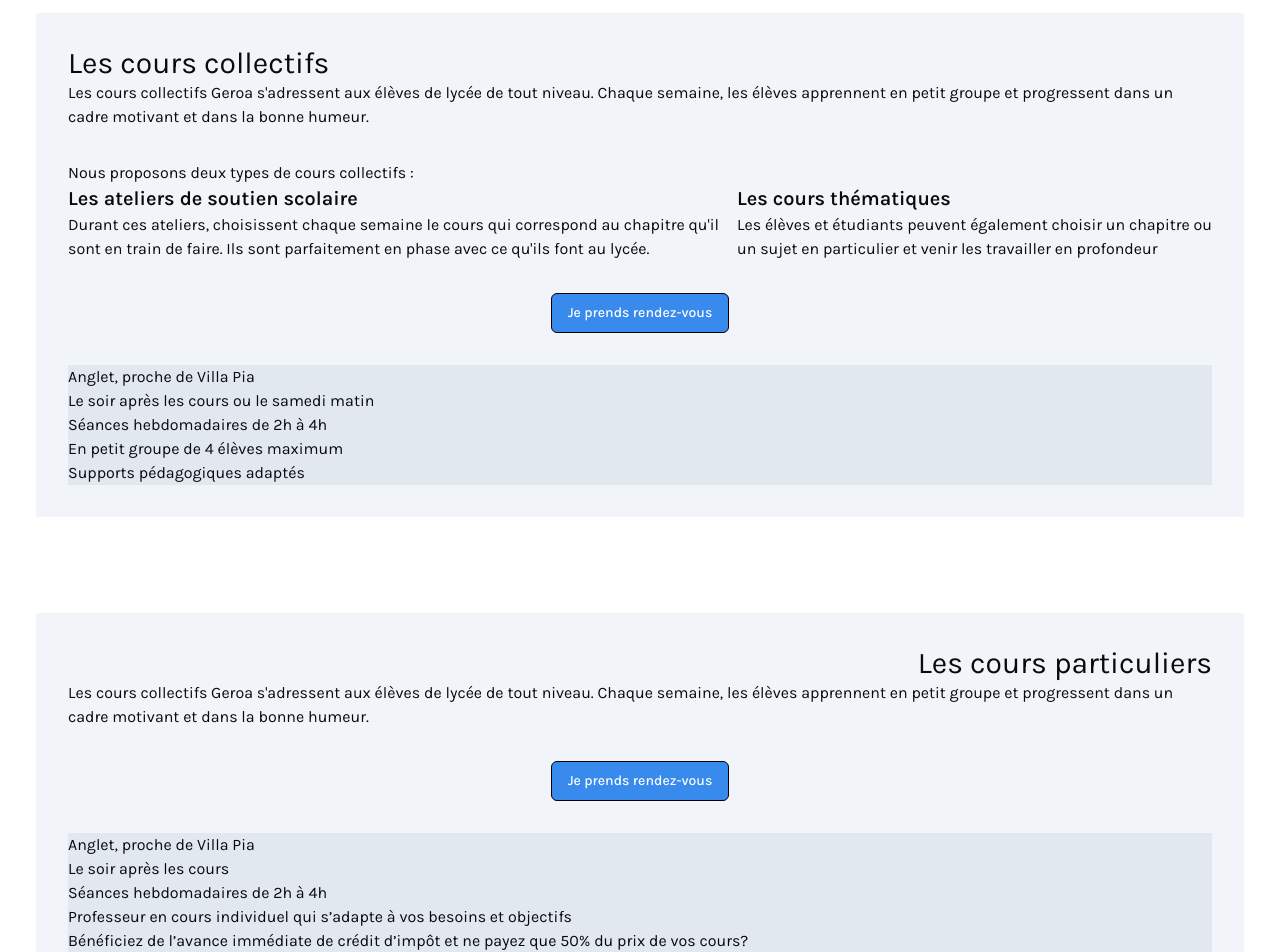
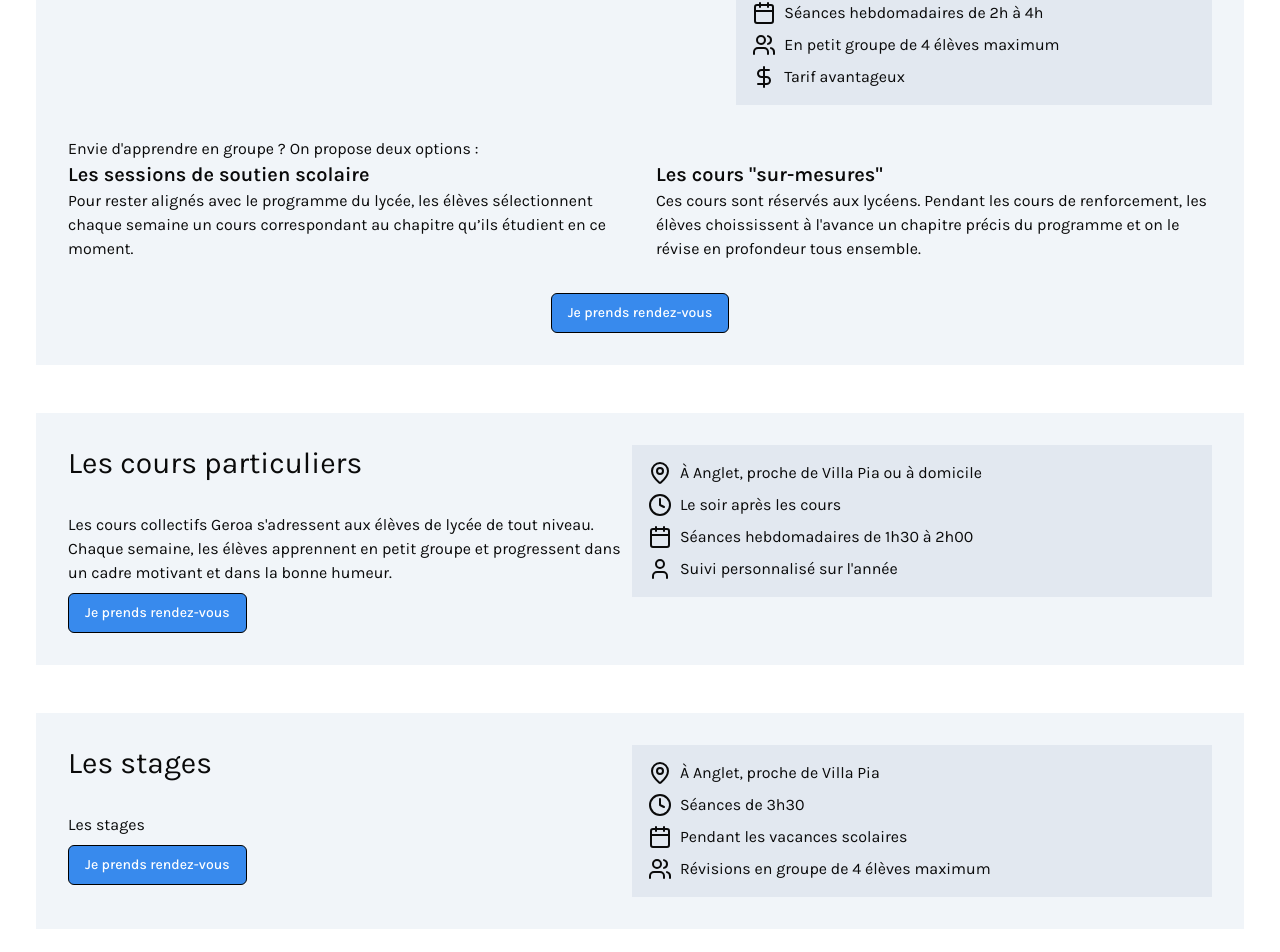
Before and after one commit to clemencefrz/cours-geroa, a Next.js app: page /nos-cours in a window 1280 px wide. Shown: the part 459-1411 px from the top of the page. Built offline with nearby package versions, Linux system fonts and the light colour scheme.

Commit message:
improve about

```diff
--- a/app/layout.tsx
+++ b/app/layout.tsx
@@ -1,4 +1,3 @@
-import type { Metadata } from "next";
 import { Karla } from "next/font/google";
 import "./globals.css";
 import Header from "./components/Header";
@@ -8,11 +7,6 @@ import { Button } from "@/components/ui/button";
 import Link from "next/link";
 
 const font = Karla({ subsets: ["latin"] });
-
-export const metadata: Metadata = {
-  title: "Create Next App",
-  description: "Generated by create next app",
-};
 
 export default function RootLayout({
   children,
--- a/app/nos-cours/components/NosCours.tsx
+++ b/app/nos-cours/components/NosCours.tsx
@@ -1,91 +1,120 @@
 import { Button } from "@/components/ui/button";
+import { Calendar, Clock, DollarSign, MapPin, User, Users } from "lucide-react";
 import Link from "next/link";
 
 const NosCours = () => {
   return (
-    <div className="flex flex-col items-center w-full gap-24">
-      <h1 className="p-24">Nos cours</h1>
-      <div id={"cours-collectifs"} className="p-8 bg-slate-100 w-full">
-        {/* Titre */}
+    <div className="flex flex-col items-center w-full gap-12">
+      <h1 className="p-8">Nos cours</h1>
+      <div
+        id={"cours-collectifs"}
+        className=" bg-slate-100 w-full gap-4 flex flex-col p-8"
+      >
         <h2>Les cours collectifs</h2>
         <div className="flex flex-col gap-8">
-          {/* Description générale */}
-          <p>
-            {`Les cours collectifs Geroa s'adressent aux élèves de lycée de tout niveau. Chaque semaine, les élèves apprennent en petit groupe et progressent dans un cadre motivant et dans la bonne humeur.`}
+          <div className="flex flex-row gap-8">
+            <p className="text-justify">
+              {`Chez Geroa, nos cours collectifs sont faits pour tous les lycéens et étudiants, peu importe leur niveau. Chaque semaine, les élèves travaillent en petit groupe, progressent à leur rythme, tout ça dans une bonne ambiance !`}
             </p>
+            <div className="bg-slate-200 w-full p-4 gap-2 flex flex-col">
+              <p className="flex flex-row">
+                <MapPin className="mr-2" /> À Anglet, proche de Villa Pia
+              </p>
+              <p className="flex flex-row">
+                <Clock className="mr-2" /> Le mercredi soir ou le samedi matin
+              </p>
+              <p className="flex flex-row">
+                <Calendar className="mr-2" /> Séances hebdomadaires de 2h à 4h
+              </p>
+              <p className="flex flex-row">
+                <Users className="mr-2" /> En petit groupe de 4 élèves maximum
+              </p>
+              <p className="flex flex-row">
+                <DollarSign className="mr-2" /> Tarif avantageux
+              </p>
+            </div>
+          </div>
           <div>
-            <p> {`Nous proposons deux types de cours collectifs :`}</p>
-            <div className="flex flex-row gap-4">
+            <p>{`Envie d'apprendre en groupe ? On propose deux options :`}</p>
+            <div className="grid grid-cols-2 gap-8">
               <div>
                 <h3 className="font-semibold text-xl">
-                  Les ateliers de soutien scolaire
+                  Les sessions de soutien scolaire
                 </h3>
-                <p>{`Durant ces ateliers, choisissent chaque semaine le cours qui correspond au chapitre qu'il sont en train de faire. Ils sont parfaitement en phase avec ce qu'ils font au lycée. `}</p>
+                <p>{`Pour rester alignés avec le programme du lycée, les élèves sélectionnent chaque semaine un cours correspondant au chapitre qu’ils étudient en ce moment.`}</p>
               </div>
               <div>
-                <h3 className="font-semibold text-xl">Les cours thématiques</h3>
-                <p>{`Les élèves et étudiants peuvent également choisir un chapitre ou un sujet en particulier et venir les travailler en profondeur`}</p>
+                <h3 className="font-semibold text-xl">
+                  {`Les cours "sur-mesures"`}
+                </h3>
+                <p>
+                  {`Ces cours sont réservés aux lycéens. Pendant les cours de renforcement, les élèves choississent à l'avance un chapitre précis du programme et on le révise en profondeur tous ensemble.`}
+                </p>
               </div>
             </div>
           </div>
           <Button asChild className="self-center">
             <Link href="/contact">Je prends rendez-vous</Link>
           </Button>
-          {/* Les points clefs */}
-          <div className="bg-slate-200">
-            <p>Anglet, proche de Villa Pia</p>
-            <p>Le soir après les cours ou le samedi matin</p>
-            <p>Séances hebdomadaires de 2h à 4h</p>
-            <p>En petit groupe de 4 élèves maximum </p>
-            <p> Supports pédagogiques adaptés</p>
         </div>
       </div>
-      </div>
+      {/* Les cours particuliers */}
       <div
         id={"cours-particuliers"}
-        className="p-8 bg-slate-100 w-full flex flex-col items-end"
+        className="p-8 bg-slate-100 w-full flex flex-row"
       >
+        <div className="w-full flex flex-col gap-8 ">
           <h2>Les cours particuliers</h2>
-        <div className="flex flex-col gap-8">
+          <div className="flex flex-col gap-2">
             <p>
               {`Les cours collectifs Geroa s'adressent aux élèves de lycée de tout niveau. Chaque semaine, les élèves apprennent en petit groupe et progressent dans un cadre motivant et dans la bonne humeur.`}
             </p>
-          <Button asChild className="self-center">
+            <Button asChild className="self-start">
               <Link href="/contact">Je prends rendez-vous</Link>
             </Button>
-          {/* Les points clefs */}
-          <div className="bg-slate-200">
-            <p>Anglet, proche de Villa Pia</p>
-            <p>Le soir après les cours</p>
-            <p>Séances hebdomadaires de 2h à 4h</p>
-            <p>
-              Professeur en cours individuel qui s’adapte à vos besoins et
-              objectifs
+          </div>
+        </div>
+        <div className="bg-slate-200 w-full p-4 gap-2 flex flex-col h-min">
+          <p className="flex flex-row">
+            <MapPin className="mr-2" /> À Anglet, proche de Villa Pia ou à
+            domicile
           </p>
-            <p>
-              Bénéficiez de l’avance immédiate de crédit d’impôt et ne payez que
-              50% du prix de vos cours?
+          <p className="flex flex-row">
+            <Clock className="mr-2" /> Le soir après les cours
+          </p>
+          <p className="flex flex-row">
+            <Calendar className="mr-2" /> Séances hebdomadaires de 1h30 à 2h00
+          </p>
+          <p className="flex flex-row">
+            <User className="mr-2" /> {`Suivi personnalisé sur l'année`}
           </p>
         </div>
       </div>
-      </div>
-      <div id={"stages"} className="p-8 bg-slate-100 w-full">
+      {/* Les stages */}
+      <div id={"stages"} className="p-8 bg-slate-100 w-full flex flex-row">
+        <div className="w-full flex flex-col gap-8 ">
           <h2>Les stages</h2>
-        <div className="flex flex-col gap-8">
-          <p>
-            {`Nos stages sont accessibles à chaque période de vacances, l'élève pourra se remettre à niveau, progresser, réviser ou se perfectionner dans toutes les matières.`}
-          </p>
-          <Button asChild className="self-center">
+          <div className="flex flex-col gap-2">
+            <p>{`Les stages`}</p>
+            <Button asChild className="self-start">
               <Link href="/contact">Je prends rendez-vous</Link>
             </Button>
-          {/* Les points clefs */}
-          <div className="bg-slate-200">
-            <p>Anglet, proche de Villa Pia</p>
-            <p>3 demi journées pendant les vacances de la Toussaint</p>
-            <p>Séances hebdomadaires de 3h30</p>
-            <p>En petit groupe de 4 élèves maximum</p>
-            <p>Renforcement intensif</p>
           </div>
+        </div>
+        <div className="bg-slate-200 w-full p-4 gap-2 flex flex-col h-min">
+          <p className="flex flex-row">
+            <MapPin className="mr-2" /> À Anglet, proche de Villa Pia
+          </p>
+          <p className="flex flex-row">
+            <Clock className="mr-2" /> Séances de 3h30
+          </p>
+          <p className="flex flex-row">
+            <Calendar className="mr-2" /> Pendant les vacances scolaires
+          </p>
+          <p className="flex flex-row">
+            <Users className="mr-2" />{" "}
+            {`Révisions en groupe de 4 élèves maximum`}
+          </p>
         </div>
       </div>
     </div>
--- a/app/nos-cours/page.tsx
+++ b/app/nos-cours/page.tsx
@@ -1,4 +1,9 @@
+import { Metadata } from "next";
 import NosCours from "./components/NosCours";
+export const metadata: Metadata = {
+  title: "Nos cours",
+  description: "Catalogue des différents cours à Geroa",
+};
 
 const Page = () => {
   return <NosCours />;
```
Lines whose indentation alone changed are shown as unchanged.
